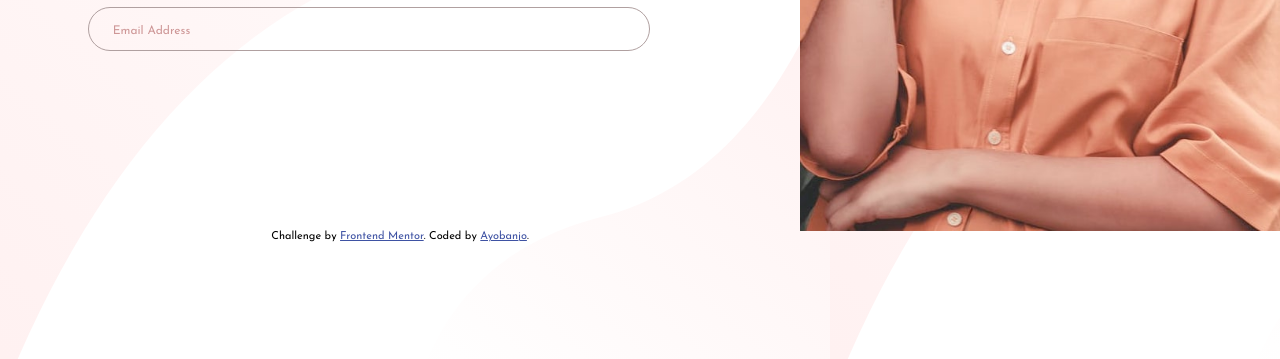
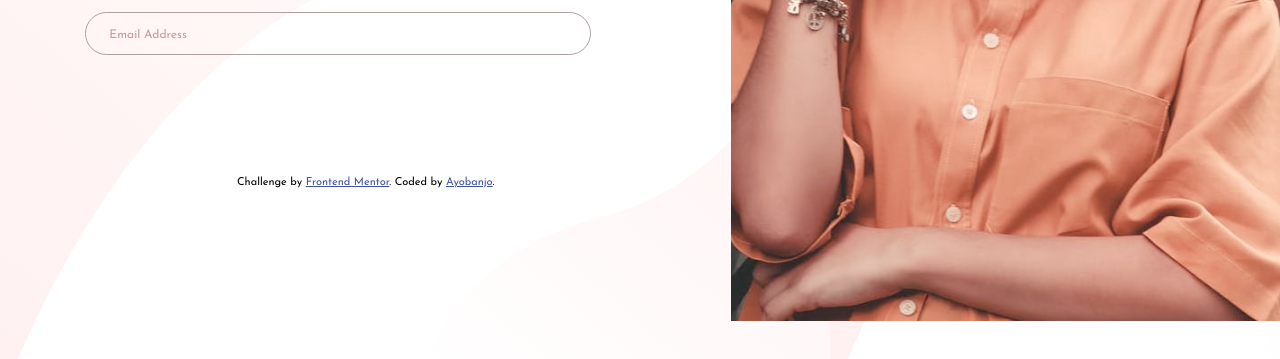
Before and after one commit to ayobanjo/frontend_mentor-3, a plain HTML site: page index.html in a window 1280 px wide. Shown: the part 398-757 px from the top of the page. Drawn offline with Linux system fonts and the light colour scheme.

Commit message:
added footer grid

```diff
--- a/index.html
+++ b/index.html
@@ -61,7 +61,7 @@
       </div>
     </main>
 
-    <footer>
+    <footer class="four">
       <p class="attribution">
         Challenge by
         <a href="https://www.frontendmentor.io?ref=challenge" target="_blank"
--- a/style.css
+++ b/style.css
@@ -111,13 +111,18 @@ input::placeholder {
 @media (min-width: 601px) {
   body {
     background-image: url(./images/bg-pattern-desktop.svg);
-
+    height: 100%;
+    min-height: 100vh;
     display: grid;
+    grid-template-columns: repeat(7, 1fr);
+    grid-auto-rows: minmax(100px, auto);
     grid-template-areas:
-      "one two"
-      "three two"
-      "three two"
-      "three two";
+      "one one one one  two two two"
+      "three three three three two two two"
+      "three three three three two two two"
+      "three three three three two two two"
+      "four four four four two two two"
+      "four four four four two two two";
   }
   /* #hero {
     content: url(./images/hero-desktop.jpg);
@@ -131,6 +136,9 @@ input::placeholder {
   .three {
     grid-area: three;
   }
+  .four {
+    grid-area: four;
+  }
 
   .container {
     text-align: left;
```
